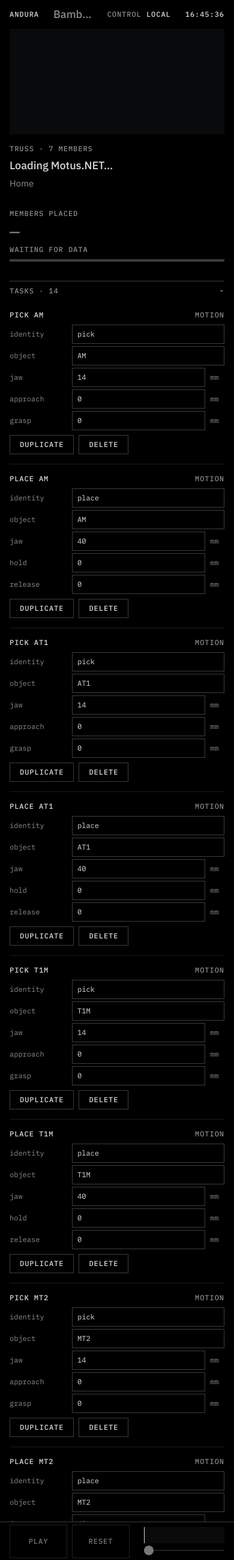
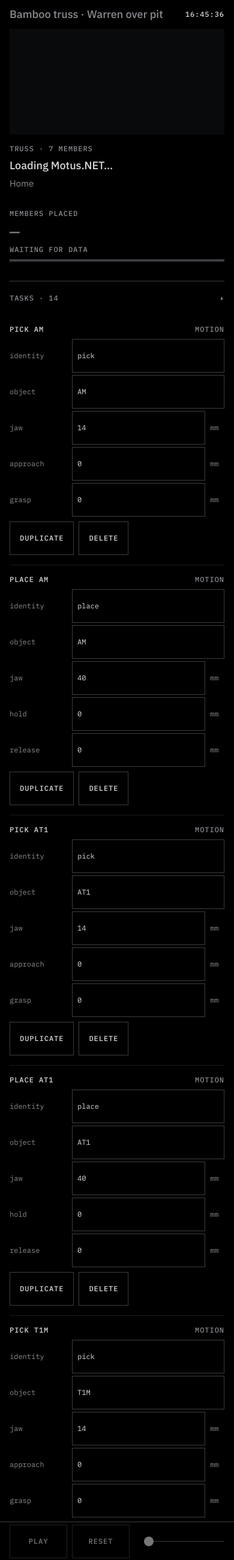
Before and after one commit to lasaths/Motus.NET, an ASP.NET Core app: page /bamboo-truss in a window 390 px wide. Shown: the whole page at 60% size. Run offline with ASP.NET Core 8, Linux system fonts and the light colour scheme; style sheets or scripts are compiled from the project's sources; some libraries are stand-ins or nearby versions.

Commit message:
Viewer ANDURA: link tokens/fonts, ?scale contract, 56 px targets on touch and at 200 %, cellsum recipe, touch-safe timeline

```diff
--- a/src/Motus.Viewer/Pages/BambooTrussViewer.razor
+++ b/src/Motus.Viewer/Pages/BambooTrussViewer.razor
@@ -62,8 +62,6 @@
         <aside class="controls col">
             <div class="cellsum">
                 <span class="label">TRUSS · 7 MEMBERS</span>
-                @if (HasAlarm)
-                {
                 <div class="row alarm-only">
                     @if (IsStop)
                     {
@@ -76,11 +74,7 @@
                         <span class="title trunc" title="P2 · Plan issue">P2 · Plan issue</span>
                     }
                 </div>
-                }
-                else
-                {
                 <div class="normal-only"><span class="title">@StatusTitle</span></div>
-                }
                 <p class="phase muted trunc @(!string.IsNullOrEmpty(_motionError) || _collision ? "err" : "")" data-motus="@_motusState" title="@_phase">@_phase</p>
             </div>
 
@@ -245,7 +239,7 @@
                 @foreach (var b in _blocks)
                 {
                     var blk = b;
-                    <div class="tl-block hit tl-@blk.Kind @(blk.T0 <= _t && _t < blk.T1 ? "on" : "")" title="@($"{blk.Label} · {blk.T0 * 1000:F0}–{blk.T1 * 1000:F0}")"
+                    <div class="tl-block tl-@blk.Kind @(blk.T0 <= _t && _t < blk.T1 ? "on" : "")" title="@($"{blk.Label} · {blk.T0 * 1000:F0}–{blk.T1 * 1000:F0}")"
                          style="left:@((blk.T0 * 100).ToString("F3", System.Globalization.CultureInfo.InvariantCulture))%;width:@(((blk.T1 - blk.T0) * 100).ToString("F3", System.Globalization.CultureInfo.InvariantCulture))%"
                          @onclick="() => JumpTo(blk.T0)">
                         <span>@blk.Label</span>
--- a/src/Motus.Viewer/wwwroot/css/viewer.css
+++ b/src/Motus.Viewer/wwwroot/css/viewer.css
@@ -1,12 +1,11 @@
 /* Motus.Viewer · ANDURA skin (L1 "3D dominant"). Tokens only: every colour, size and duration is var(--andura-*)
    from css/andura/andura.css (ANDURA tokens/build, palette v2.2). Fonts: css/andura/andura-fonts.css (IBM Plex, OFL). */
-@import url("andura/andura.css");
-@import url("andura/andura-fonts.css");
+/* andura.css and andura-fonts.css are linked before this sheet in index.html. */
 
 :root { --s: var(--andura-text-scale-100);
   --m: var(--andura-size-margin-desktop); --top: var(--andura-size-topline-desktop); --row: var(--andura-size-alarm-row-desktop);
   --foot: var(--andura-size-footer-desktop); --btn: var(--andura-size-button-band); --col: var(--andura-size-column-desktop);
-  --gap: var(--andura-space-48); --list-row: var(--andura-size-row-desktop);
+  --gap: var(--andura-space-48); --list-row: var(--andura-size-row-desktop); --tgt: var(--andura-size-button-mouse);
   --body: var(--andura-type-body-desktop-fontSize); --body-lh: var(--andura-type-body-desktop-lineHeight);
   --label: var(--andura-type-label-desktop-fontSize); --label-lh: var(--andura-type-label-desktop-lineHeight);
   --h1: var(--andura-type-h1-desktop-fontSize); --title: var(--andura-type-title-desktop-fontSize);
@@ -14,7 +13,7 @@
 @media (max-width: 1279px) { /* tablet: below breakpoint.desktop */
   :root { --m: var(--andura-size-margin-tablet); --top: var(--andura-size-topline-tablet); --row: var(--andura-size-alarm-row-tablet);
     --foot: var(--andura-size-footer-tablet); --btn: var(--andura-size-touch-min); --col: var(--andura-size-column-desktop);
-    --gap: var(--andura-space-32); --list-row: var(--andura-size-row-tablet);
+    --gap: var(--andura-space-32); --list-row: var(--andura-size-row-tablet); --tgt: var(--andura-size-touch-min);
     --body: var(--andura-type-body-tablet-fontSize); --body-lh: var(--andura-type-body-tablet-lineHeight);
     --label: var(--andura-type-label-tablet-fontSize); --label-lh: var(--andura-type-label-tablet-lineHeight);
     --h1: var(--andura-type-h1-tablet-fontSize); --title: var(--andura-type-title-tablet-fontSize);
@@ -45,7 +44,7 @@ body { display: flex; overflow: hidden; font-family: var(--andura-font-family-sa
 .accent { color: var(--andura-color-ultramarine-text); }
 .em { color: var(--andura-color-emergency); }
 .unit { text-transform: none; }
-.h1 { font-weight: var(--andura-font-weight-medium); font-size: calc(var(--h1) * var(--s)); line-height: 1.2; color: var(--andura-color-muted); }
+.h1 { font-weight: var(--andura-font-weight-medium); font-size: calc(var(--h1) * var(--s)); line-height: calc(var(--h1) * var(--andura-type-h1-desktop-lineHeight) * var(--s)); color: var(--andura-color-muted); }
 .h1:focus { outline: none; }
 .title { font-weight: var(--andura-font-weight-medium); font-size: calc(var(--title) * var(--s)); }
 .vm { font-size: calc(var(--vm) * var(--s)); }
@@ -99,10 +98,10 @@ dialog .acts { display: flex; gap: var(--andura-space-8); justify-content: flex-
 .bar span { display: block; height: 100%; background: var(--andura-color-text); }
 
 .sect { border-top: 1px solid var(--andura-color-line); }
-.sect summary { list-style: none; cursor: pointer; display: flex; align-items: center; justify-content: space-between; min-height: calc(var(--andura-size-button-mouse) * var(--s)); }
+.sect summary { list-style: none; cursor: pointer; display: flex; align-items: center; justify-content: space-between; min-height: calc(var(--tgt) * var(--s)); }
 .sect summary::-webkit-details-marker { display: none; }
 .sect .chev { display: inline-block; }
-.sect[open] .chev { transform: rotate(90deg); }
+.sect[open] .chev { color: var(--andura-color-text); }
 .sect summary:hover { color: var(--andura-color-text); }
 
 #tasks { display: flex; flex-direction: column; }
@@ -114,7 +113,7 @@ dialog .acts { display: flex; gap: var(--andura-space-8); justify-content: flex-
 .used { color: var(--andura-color-muted); flex: none; }
 .field { display: flex; align-items: center; gap: var(--andura-space-8); margin: var(--andura-space-4) 0; }
 .field > span { flex: none; width: calc(var(--andura-space-48) * 2); font-family: var(--andura-font-family-mono); font-size: calc(var(--label) * var(--s)); color: var(--andura-color-muted); }
-.field input, .field select { flex: 1; min-width: 0; height: calc(var(--andura-size-button-mouse) * var(--s)); background: var(--andura-color-void); color: var(--andura-color-text);
+.field input, .field select { flex: 1; min-width: 0; height: calc(var(--tgt) * var(--s)); background: var(--andura-color-void); color: var(--andura-color-text);
   border: 1px solid var(--andura-color-line); font-size: calc(var(--label) * var(--s)); padding: 0 var(--andura-space-8); color-scheme: dark; }
 .field input:hover, .field select:hover { background: var(--andura-color-surface-hover); }
 .field em { flex: none; width: var(--andura-space-24); font-style: normal; font-family: var(--andura-font-family-mono); font-size: calc(var(--label) * var(--s)); color: var(--andura-color-muted); }
@@ -125,7 +124,7 @@ button, .btn { min-height: calc(var(--btn) * var(--s)); padding: 0 var(--andura-
 button:hover:not(:disabled) { background: var(--andura-color-surface-hover); }
 button.pri, .btn.pri, button.active { background: var(--andura-color-ultramarine); border-color: var(--andura-color-ultramarine); color: var(--andura-color-on-ultramarine); }
 button:disabled { opacity: var(--andura-opacity-dim); cursor: default; }
-button.mini { min-height: calc(var(--andura-size-button-mouse) * var(--s)); }
+button.mini { min-height: calc(var(--tgt) * var(--s)); }
 
 .row.jog { flex-direction: column; align-items: stretch; gap: var(--andura-space-4); margin: var(--andura-space-8) 0; }
 .row label { display: flex; justify-content: space-between; }
@@ -137,7 +136,7 @@ input[type="range"]::-webkit-slider-thumb { -webkit-appearance: none; width: var
 input[type="range"]::-moz-range-thumb { width: var(--andura-space-16); height: var(--andura-space-16); border-radius: 50%; background: var(--andura-color-text); border: none; }
 input[type="range"]:disabled { opacity: var(--andura-opacity-dim); }
 
-.check { display: flex; align-items: center; gap: var(--andura-space-8); cursor: pointer; }
+.check { display: flex; align-items: center; gap: var(--andura-space-8); cursor: pointer; min-height: calc(var(--tgt) * var(--s)); }
 .check input { width: var(--andura-space-16); height: var(--andura-space-16); accent-color: var(--andura-color-ultramarine); }
 .note { margin-top: var(--andura-space-8); color: var(--andura-color-muted); }
 .plan-notes { padding-left: var(--andura-space-16); }
@@ -169,8 +168,18 @@ input[type="range"]:disabled { opacity: var(--andura-opacity-dim); }
 .tl-track input.tl-scrub { position: absolute; left: 0; top: 0; width: 100%; height: var(--andura-space-16); }
 .estop { flex: none; }
 
-/* tablet / phone reflow: column under the viewport, timeline keeps its bar */
-@media (max-width: 1279px) { .estop { display: none; } }
+/* text scale: chrome that holds text grows with --s */
+.cellsum .row { min-height: calc(var(--andura-type-title-desktop-lineHeight) * var(--title) * var(--s)); }
+/* tablet / phone reflow: task blocks are a pointer-only shortcut (too narrow for 56 px targets); on touch the scrub
+   track is the target and fills the bar. Column stays beside the viewport on tablet, under it on phone. */
+@media (max-width: 1279px) {
+  .estop { display: none; }
+  .tl-blocks { display: none; }
+  .tl-body { justify-content: center; }
+  .tl-track, .tl-track input.tl-scrub { height: var(--andura-size-touch-min); }
+  .tl-track .tl-fill { top: calc(var(--andura-size-touch-min) / 2 - 1px); }
+  .row.jog input[type="range"] { height: var(--andura-size-touch-min); }
+}
 @media (max-width: 599px) {
   .main { flex-direction: column; gap: var(--andura-space-16); overflow: auto; }
   .viewport-wrap { flex: none; height: var(--andura-size-thumb-3d-phone); margin: 0 var(--m); }
@@ -183,3 +192,21 @@ input[type="range"]:disabled { opacity: var(--andura-opacity-dim); }
 #blazor-error-ui { display: none; position: fixed; bottom: 0; left: 0; width: 100%; z-index: 1000; padding: var(--andura-space-8) var(--andura-space-24);
   background: var(--andura-color-surface-lift); color: var(--andura-color-text); border-top: var(--andura-size-stroke-accent) solid var(--andura-color-caution); }
 #blazor-error-ui .dismiss { cursor: pointer; position: absolute; right: var(--andura-space-16); top: var(--andura-space-8); }
+/* cell summary: one of the two lines, driven by data-alarms (alarm shifts hierarchy, never layout) */
+.viewer-container:not([data-alarms]) .alarm-only, .viewer-container[data-alarms] .normal-only { display: none; }
+/* closed sections render nothing (no hidden targets) */
+.sect:not([open]) > :not(summary) { display: none; }
+.row.jog input[type="range"] { height: calc(var(--tgt) * var(--s)); }
+.tl-block { display: flex; align-items: center; }
+.tl-block span { line-height: calc(var(--label-lh) * var(--s)); }
+@media (max-width: 599px) { .top .facts > :not(#andura-clock) { display: none; } .top > .label { display: none; } }
+.tl-block span { flex: 1; min-width: 0; }
+/* scrub grows toward the touch minimum with OS text size (56 px at 200 %) */
+.tl-track, .tl-track input.tl-scrub { height: max(var(--andura-space-16), calc((var(--s) - 1) * var(--andura-size-touch-min))); }
+.tl-track .tl-fill { top: calc(max(var(--andura-space-16), calc((var(--s) - 1) * var(--andura-size-touch-min))) / 2 - 1px); }
+@media (max-width: 1279px) {
+  .tl-track, .tl-track input.tl-scrub { height: max(var(--andura-size-touch-min), calc((var(--s) - 1) * var(--andura-size-touch-min))); }
+  .tl-track .tl-fill { top: calc(var(--andura-size-touch-min) / 2 - 1px); }
+}
+.tl-block span { padding: 0 0 0 1px; text-indent: 0; }
+.tl-block { padding: 0; }
--- a/src/Motus.Viewer/wwwroot/index.html
+++ b/src/Motus.Viewer/wwwroot/index.html
@@ -6,7 +6,11 @@
     <meta name="viewport" content="width=device-width, initial-scale=1.0" />
     <title>Motus.NET Bamboo Viewer</title>
     <base href="/" />
+    <link rel="stylesheet" href="css/andura/andura.css" />
+    <link rel="stylesheet" href="css/andura/andura-fonts.css" />
     <link rel="stylesheet" href="css/viewer.css" />
+    <script>/* ANDURA contract: ?scale= follows OS text size (text-scale.*) */
+        (function () { var s = parseFloat(new URLSearchParams(location.search).get('scale')); if (s > 0) document.documentElement.style.setProperty('--s', s); })();</script>
     <link rel="icon" type="image/png" href="favicon.png" />
     <link href="Motus.Viewer.styles.css" rel="stylesheet" />
 </head>
```
Lines whose indentation alone changed are shown as unchanged.
